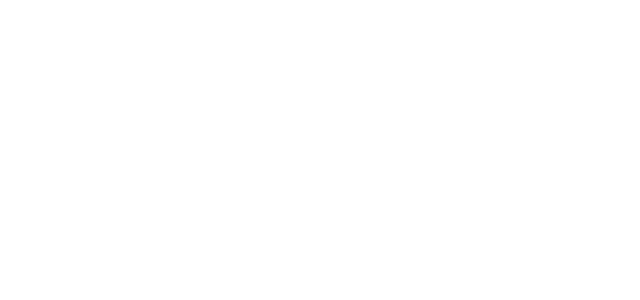
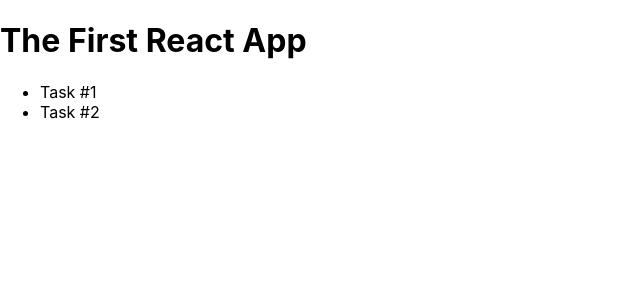
Before and after one commit to lightxlamp/React, a React (Create React App) app in the folder Youtube_course_by_Vladilen/first-react-app/: page / in a window 1280 px wide. Shown: the top 300 px of the page, without its empty margins (0-640 px from the left). Built offline with nearby package versions, Linux system fonts and the light colour scheme.

Commit message:
feat: add "ToDoList" component

```diff
--- a/Youtube_course_by_Vladilen/first-react-app/src/App.js
+++ b/Youtube_course_by_Vladilen/first-react-app/src/App.js
@@ -1,8 +1,11 @@
 import React from 'react';
+import ToDoList from './todo/ToDoList'
 
 function App() {
   return (
-    <div className="StasTestApp">
+    <div className="wrapper">
+      <h1>The First React App</h1>
+      <ToDoList />
     </div>
   );
 }
--- /dev/null
+++ b/Youtube_course_by_Vladilen/first-react-app/src/todo/ToDoList.js
@@ -0,0 +1,10 @@
+import React from 'react'
+
+export default function ToDoList() {
+    return (
+        <ul>
+            <li>Task #1</li>
+            <li>Task #2</li>
+        </ul>
+    )
+}
```
